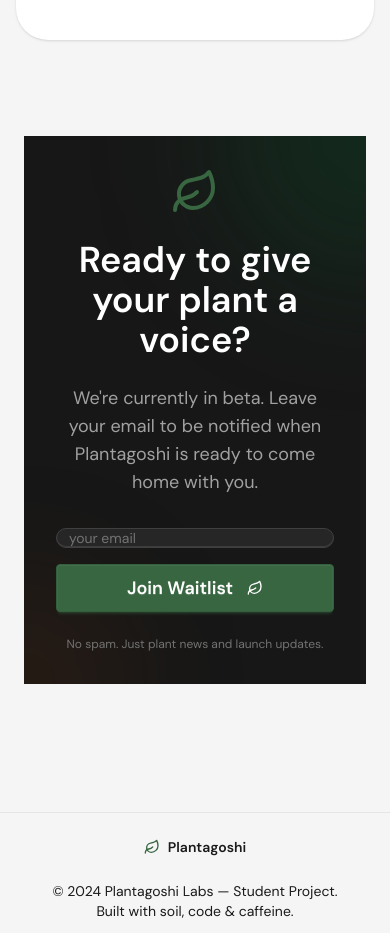
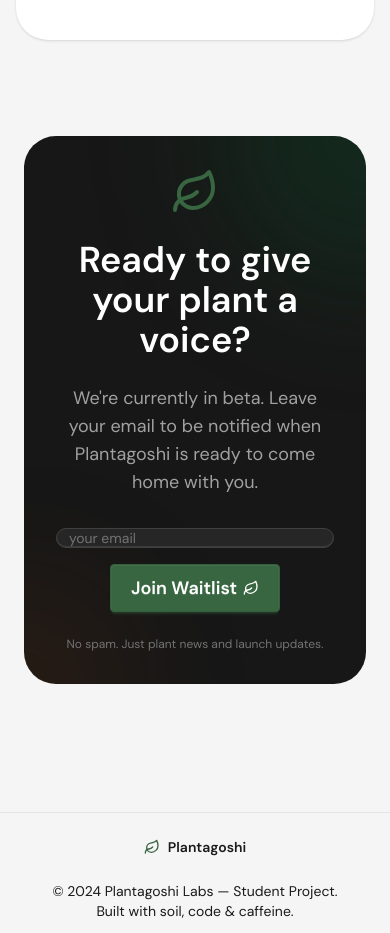
Before and after one commit to Plantagoshi/plantagoshi-landing, a Vue app: page / in a window 390 px wide. Shown: the part 6440-7373 px from the top of the page. Built offline with nearby package versions, Linux system fonts and the light colour scheme.

Commit message:
style: fix waitlist style

```diff
--- a/src/components/WaitlistSection.vue
+++ b/src/components/WaitlistSection.vue
@@ -1,7 +1,7 @@
 <template>
   <section id="waitlist" class="py-24 px-6">
     <div
-      class="max-w-4xl mx-auto bg-neutral-900 rounded-5xl p-8 md:p-16 text-center text-white relative overflow-hidden"
+      class="max-w-4xl mx-auto bg-neutral-900 rounded-4xl p-8 md:p-16 text-center text-white relative overflow-hidden"
     >
       <div
         class="absolute top-0 right-0 w-72 h-72 bg-green-900/30 blur-3xl rounded-full -translate-y-1/2 translate-x-1/2 pointer-events-none"
@@ -19,7 +19,7 @@
           {{ t('waitlist.description') }}
         </p>
 
-        <div class="flex flex-col sm:flex-row gap-4 max-w-md mx-auto pt-2">
+        <div class="flex flex-col items-center sm:flex-row gap-4 max-w-md mx-auto pt-2">
           <input
             v-model="email"
             type="email"
@@ -28,7 +28,7 @@
           />
           <BaseButton @click="$emit('submit', email)" variant="primary" size="lg">
             {{ t('waitlist.cta') }}
-            <Leaf class="ml-2 w-4 h-4" />
+            <Leaf class="w-4 h-4" />
           </BaseButton>
         </div>
 
```
